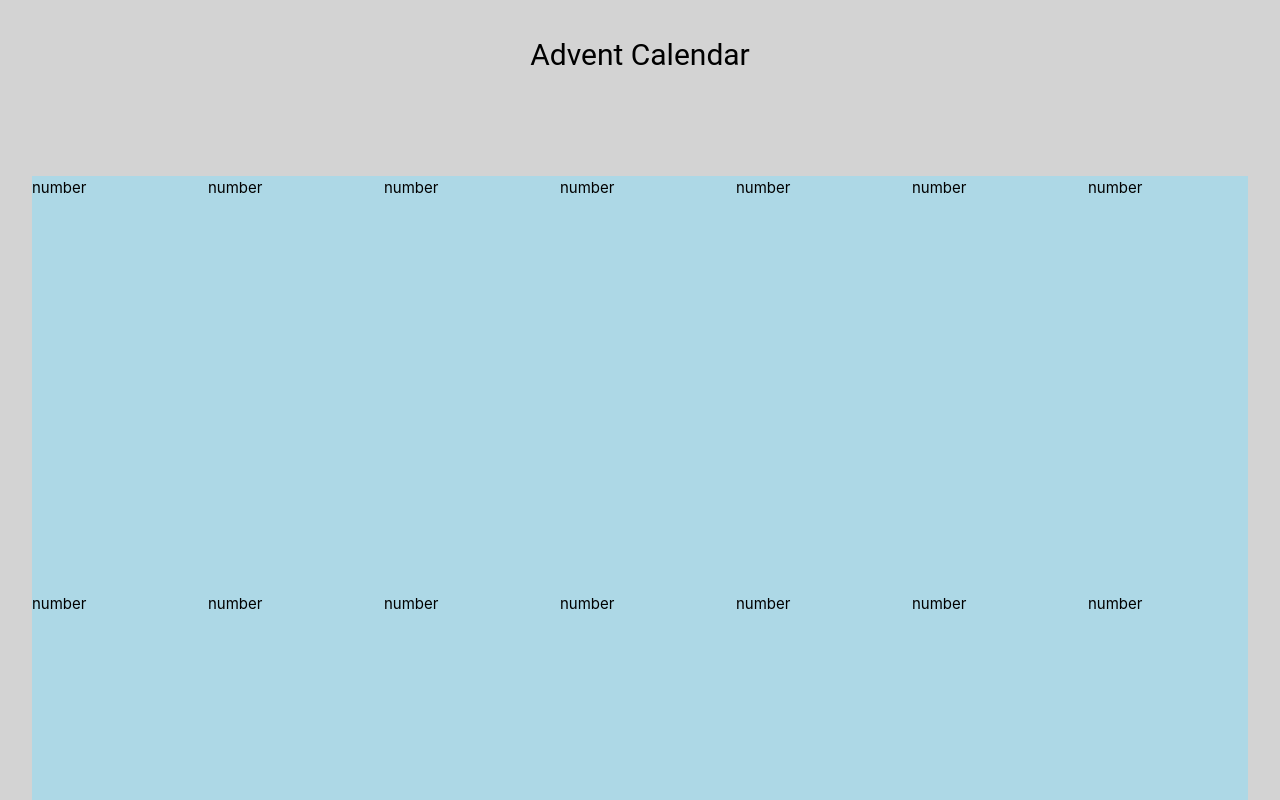
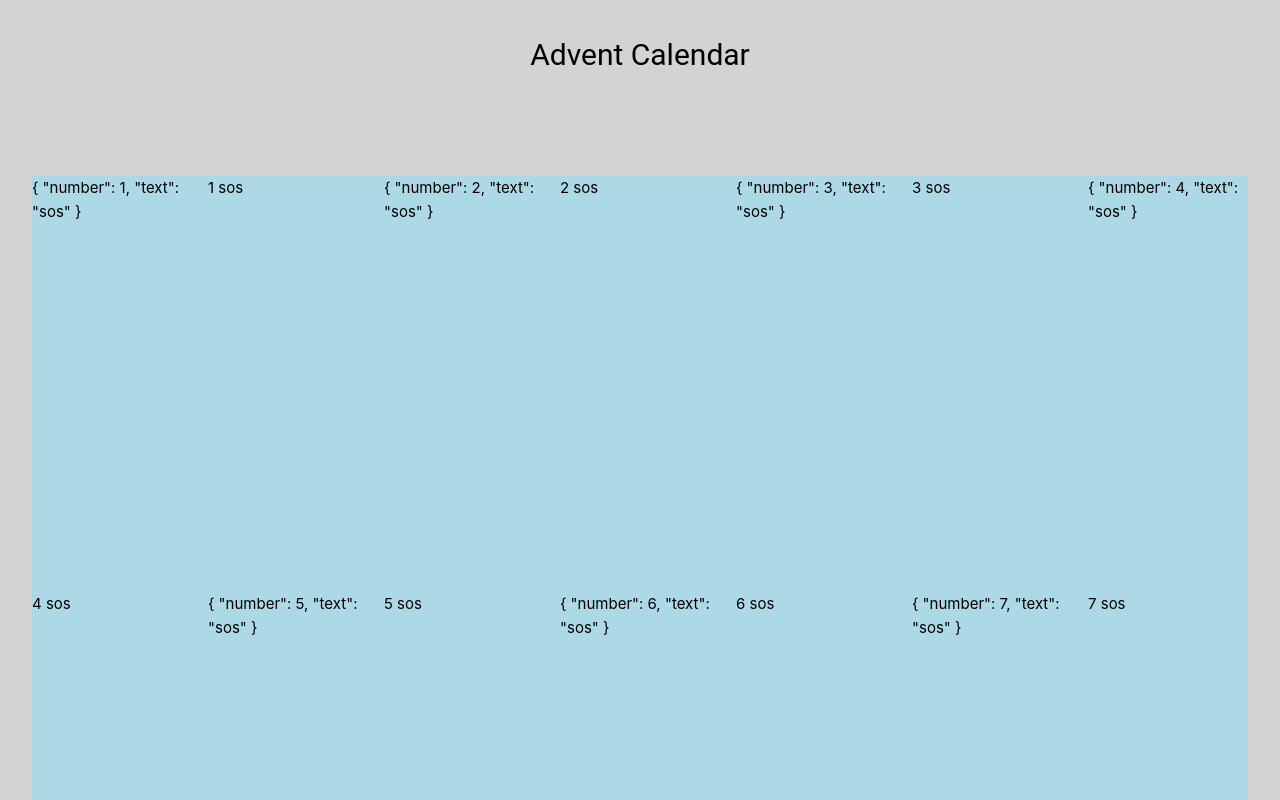
Before and after one commit to nasty23-star/advent-calendar, a Vue app: page / in a window 1280 px wide. Shown: the top 800 px of the page. Built offline with nearby package versions, Linux system fonts and the light colour scheme.

Commit message:
Удалила лишнее из ридми, написала тип карточки, прокинула пропсы в карточки

```diff
--- a/src/components/TheCard.vue
+++ b/src/components/TheCard.vue
@@ -1,8 +1,18 @@
-<script setup lang="ts"></script>
+<script setup lang="ts">
+import { ref } from 'vue';
+import type { ICard } from '@/types/common';
+
+const props = defineProps<{
+  card: ICard
+}>();
+const card = ref(props.card);
+</script>
 
 <template>
+  {{ card }}
   <div>
-    <div>number</div>
+    {{ card.number  }}
+    {{ card.text }}
   </div>
 </template>
 
--- /dev/null
+++ b/src/types/common.ts
@@ -0,0 +1,4 @@
+export interface ICard {
+  number: number,
+  text: string
+}
```
Also changed, not shown: 1 other file (tests, documents, lock files or other folders).
